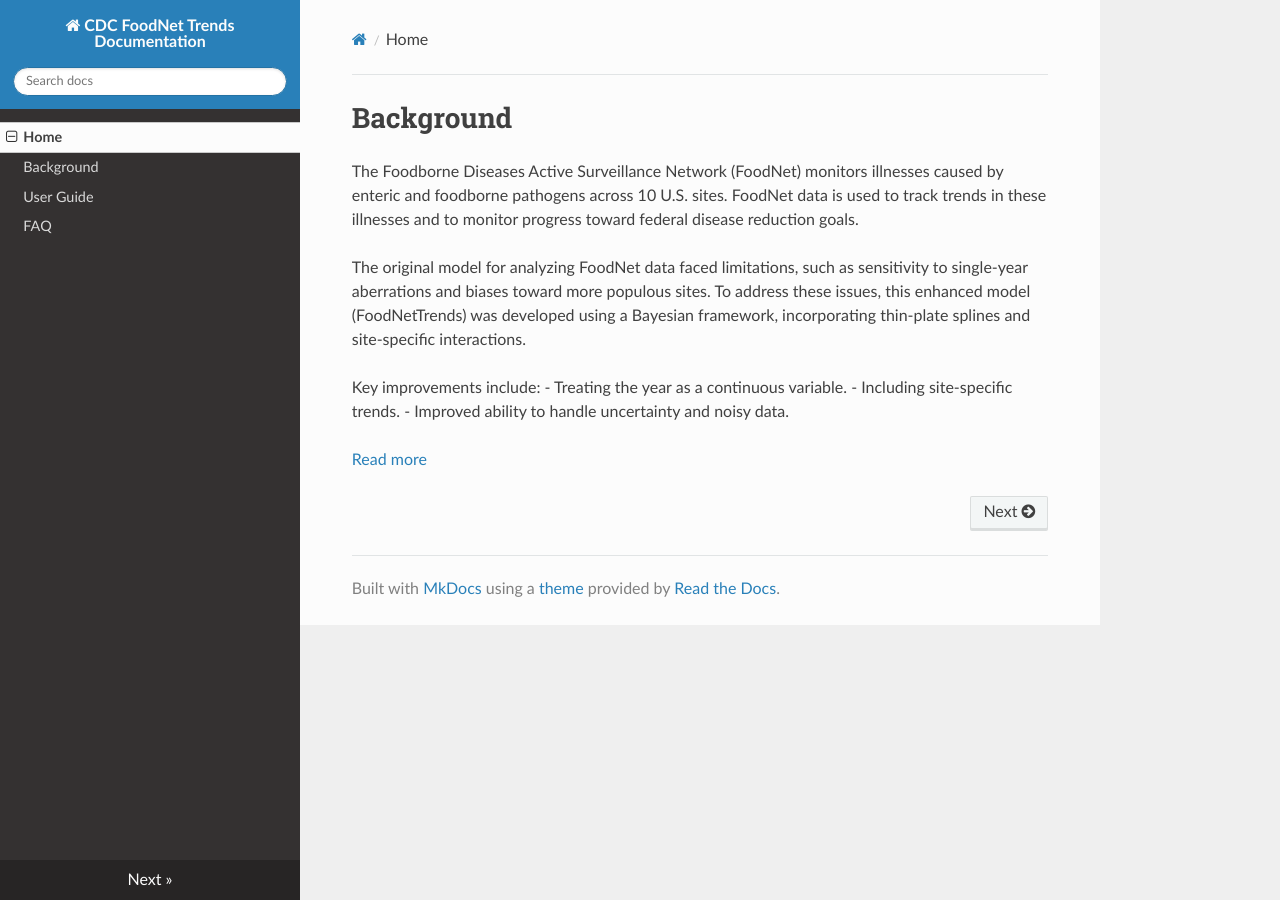
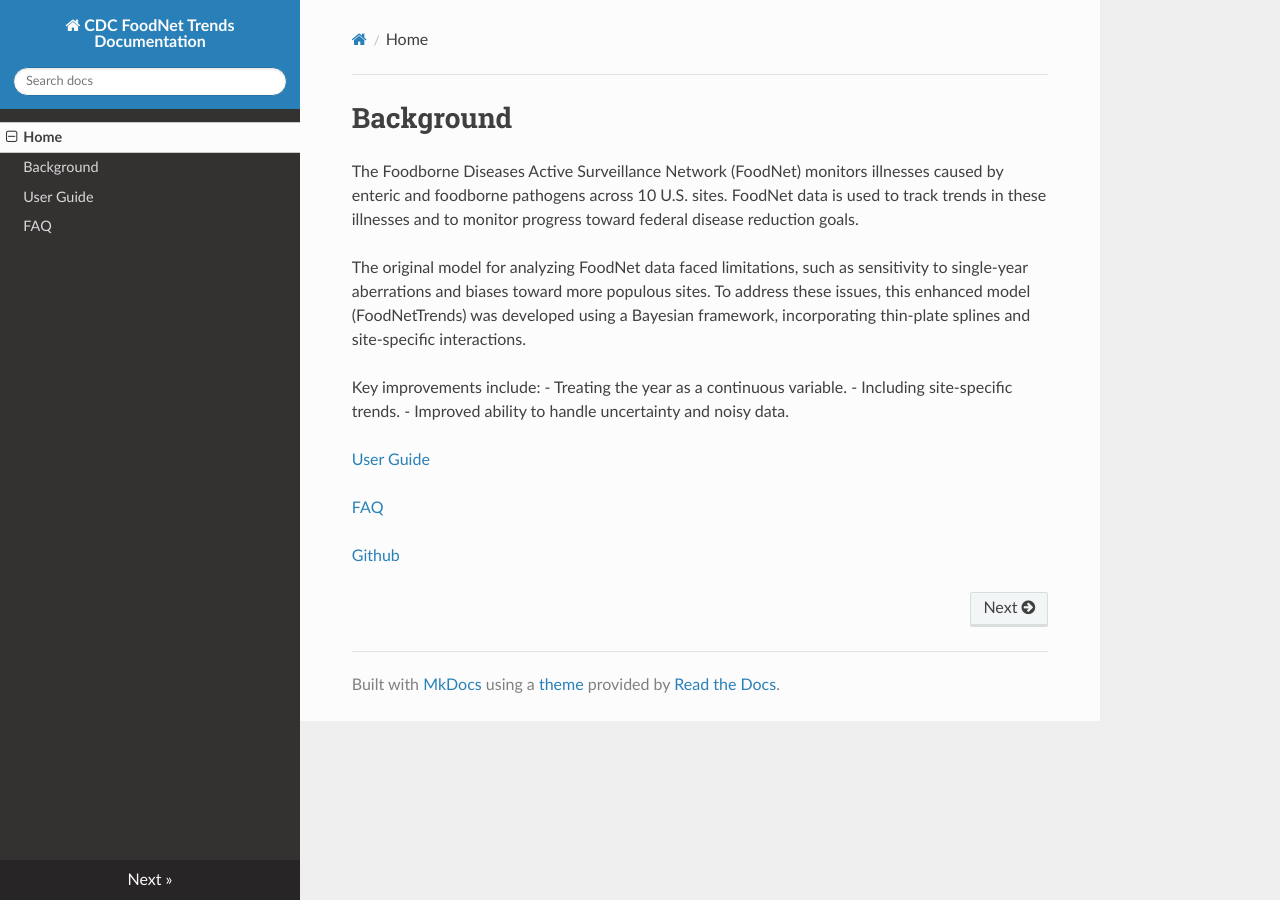
Before and after one commit to CDCgov/FoodNetTrends, an MkDocs documentation site: the page built from docs/index.md, in a window 1280 px wide. Built offline with MkDocs 1.6.1, drawn with Linux system fonts in a browser that asks for light colours; nearby versions of some CDN libraries.

Commit message:
Update index.md
Added links

```diff
--- a/docs/index.md
+++ b/docs/index.md
@@ -9,4 +9,8 @@ Key improvements include:
 - Including site-specific trends.
 - Improved ability to handle uncertainty and noisy data.
 
-[Read more](https://github.com/CDCgov/FoodNetTrends)
+[User Guide](user_guide.md)
+
+[FAQ](faq.md)
+
+[Github](https://github.com/CDCgov/FoodNetTrends)
```
